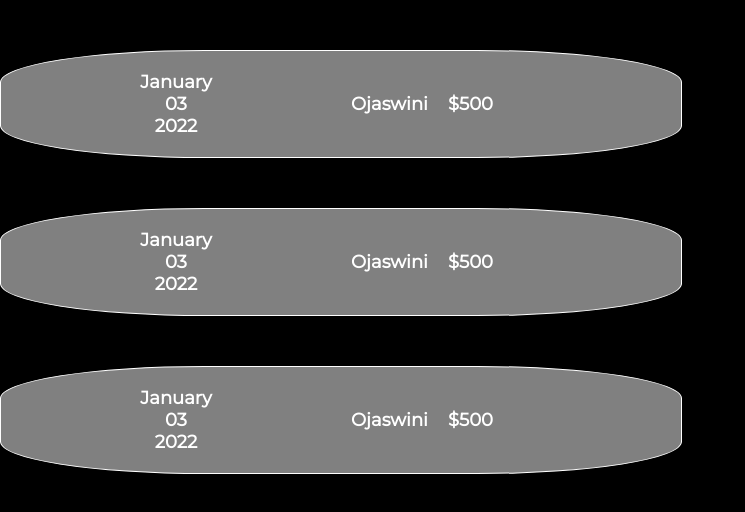
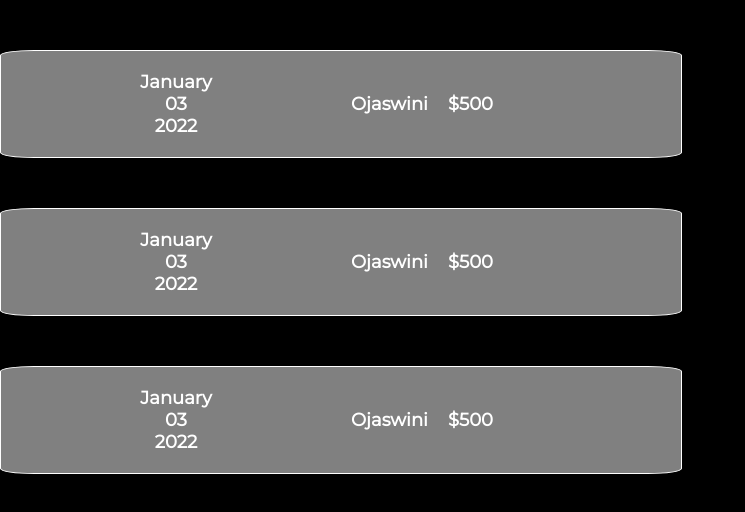
Before and after one commit to itsskofficial/Expense-Tracker, a React (Create React App) app: page / in a window 1280 px wide. Shown: the top 512 px of the page, without its empty margins (0-745 px from the left). Built offline with nearby package versions, Linux system fonts and the light colour scheme.

Commit message:
Dec 1, 2022, 5:40 PM

```diff
--- a/src/css/ExpenseItem.css
+++ b/src/css/ExpenseItem.css
@@ -7,7 +7,7 @@
     align-items: center;
     justify-content: center;
     border: 1px solid white;
-    border-radius: 30%;
+    border-radius: 5%;
 }
 
 .expense-item-date{
```
